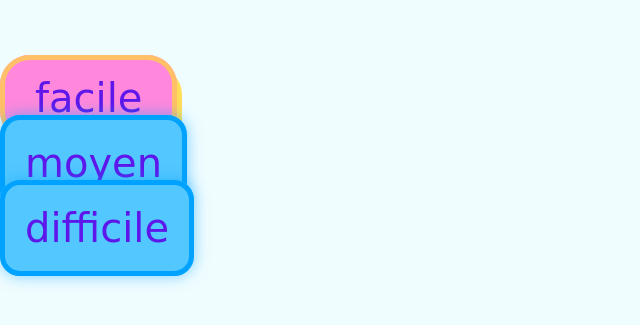
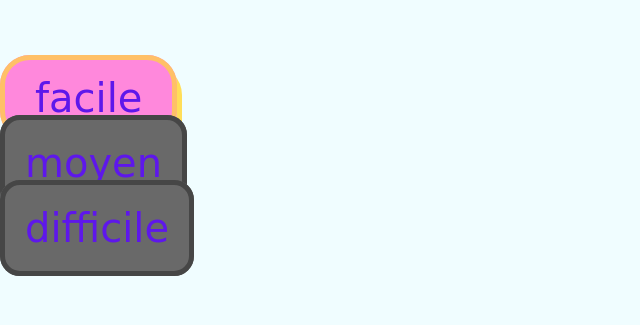
Before and after one commit to NoanBregeon/Projet_Renfor_PHP, a PHP site: page /quiz/quiz.php?type=1 in a window 1280 px wide. Shown: the top 325 px of the page, without its empty margins (0-640 px from the left). Run offline with PHP 8.4, Linux system fonts and the light colour scheme.

Commit message:
Update styles.css

```diff
--- a/styles/styles.css
+++ b/styles/styles.css
@@ -33,11 +33,11 @@ div {
 }
 
 .bloquer {
-    background-color: #53c7ff;
-    border: 5px solid #00a2ff;
+    background-color: #696969;
+    border: 5px solid #464646;
     border-radius: 20px;
     padding: 20px;
-    box-shadow: 0 0 15px rgba(0, 162, 255, 0.5);
+    box-shadow: 0 0 15px rgba(0, 0, 0, 0);
 }
 
 #connexion {
@@ -59,7 +59,7 @@ h1, h2 {
 }
 
 img {
-
+    height: ;
     border-radius: 15px;
     transition: transform 0.4s ease;
 }
```
